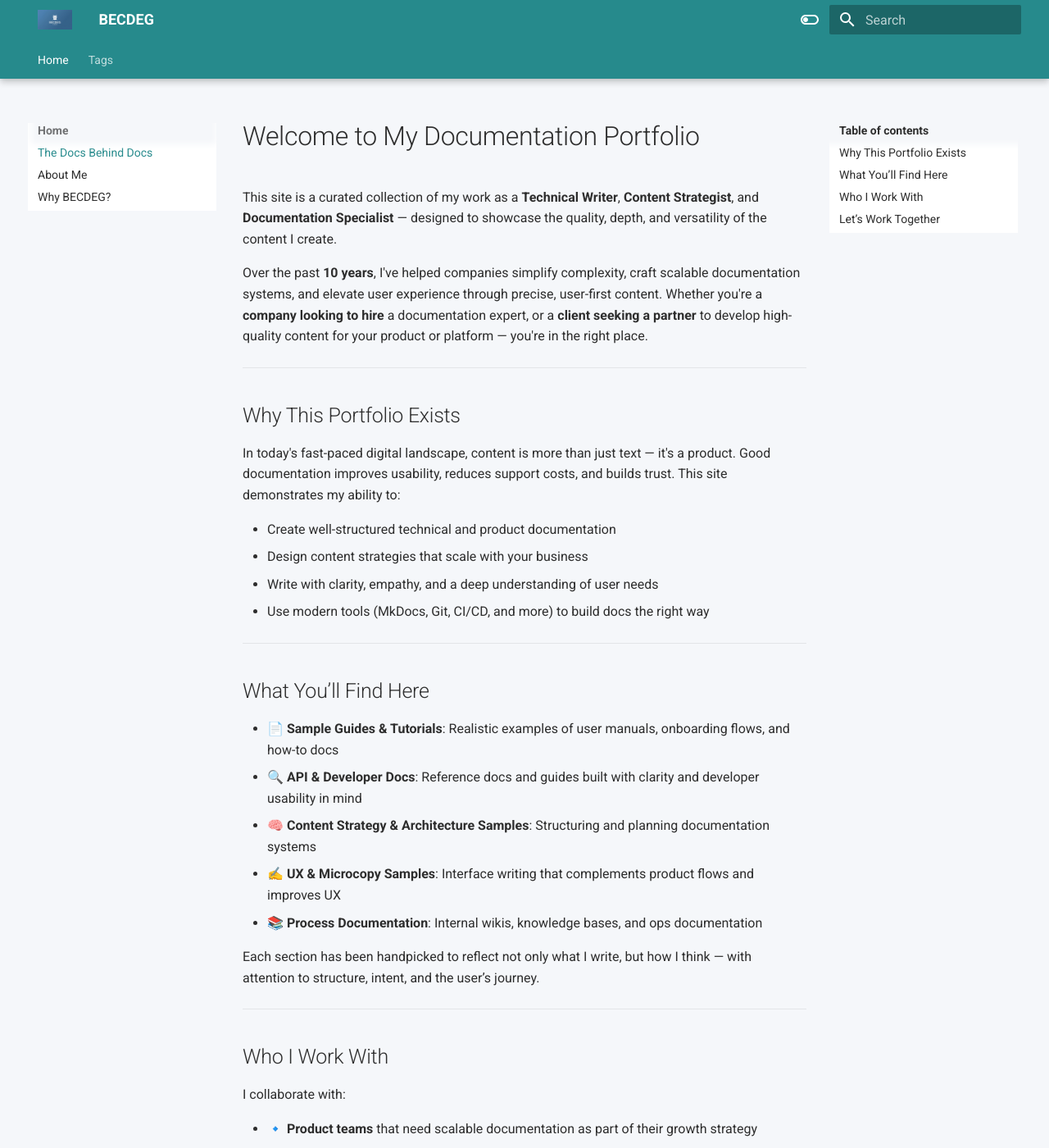
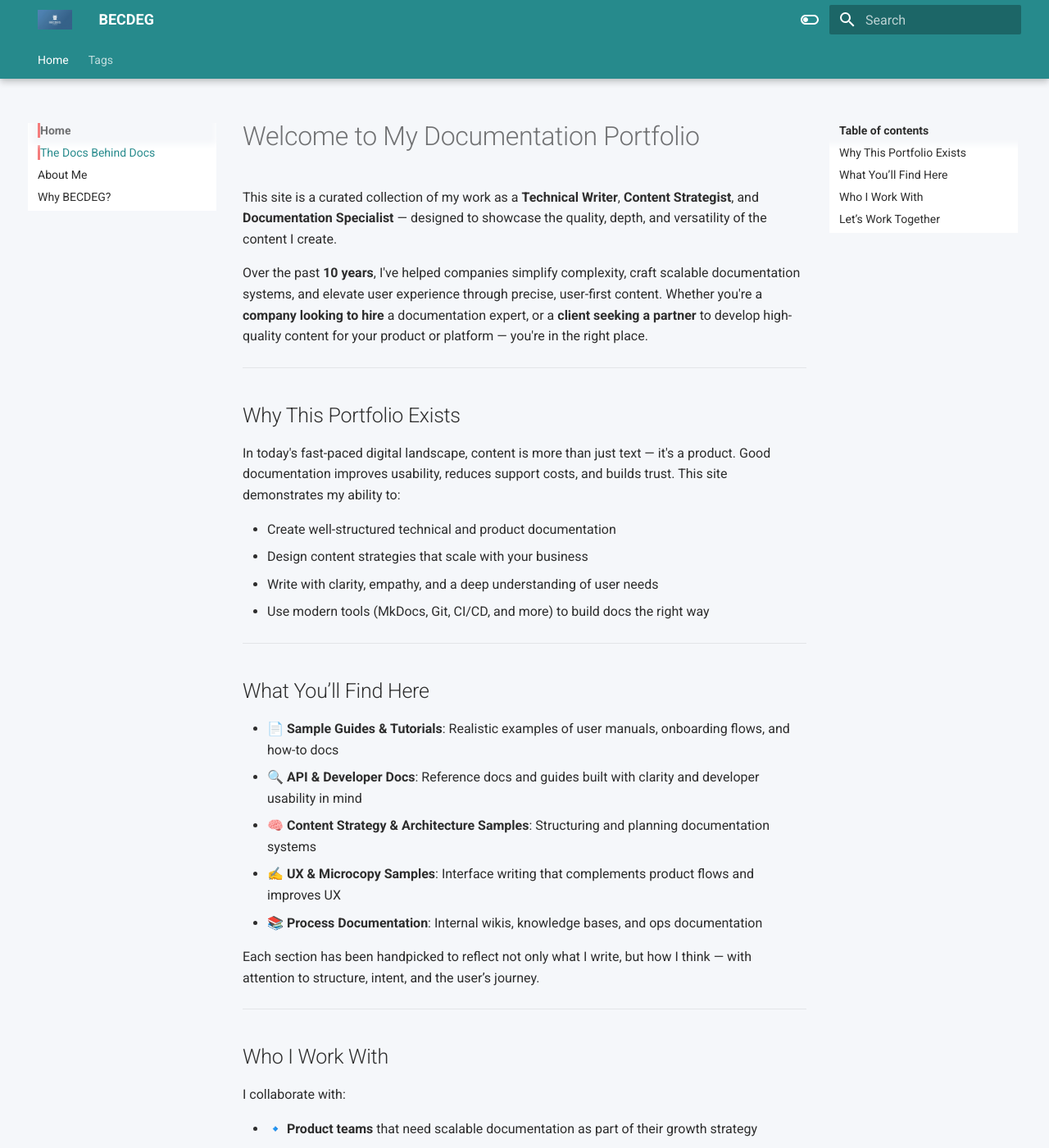
Before and after one commit to harshkanth/Becdeg-docs, an MkDocs documentation site: the page built from docs/index.md, in a window 1280 px wide and 1400 px high. Shown: the whole window at 82% size. Built offline with MkDocs 1.6.1 and Material for MkDocs 9.7.7, drawn with Linux system fonts in a browser that asks for light colours.

Commit message:
color changes

```diff
--- a/docs/extra.css
+++ b/docs/extra.css
@@ -2,61 +2,63 @@
    Light Mode Custom Colors
 ================================== */
 [data-md-color-scheme="Light"] {
-    --md-primary-fg-color: #268A8C; /* Ocean Teal */
+    --md-primary-fg-color: #268A8C;  /* Ocean Teal */
     --md-primary-fg-color--light: #4FB8B2;
     --md-primary-fg-color--dark: #1D5E60;
 
-    --md-accent-fg-color: #F47C7C; /* Dusty Coral */
+    --md-accent-fg-color: #F47C7C;  /* Dusty Coral */
 
-    --md-default-bg-color: #F5F7FA; /* Mist White */
-    --md-default-fg-color: #33373A; /* Deep Slate */
-    --md-typeset-color: #2D2D2D; /* Body Text */
+    --md-default-bg-color: #F5F7FA; /* Light background */
+    --md-default-fg-color: #33373A;
+    --md-typeset-color: #2D2D2D;
 
-    --md-footer-bg-color: #EBECF0; /* Soft Lilac Grey */
+    --md-footer-bg-color: #EBECF0;
     --md-footer-fg-color: #333;
 
     --md-typeset-a-color: #268A8C;
     --md-typeset-a-hover-color: #F47C7C;
 
-    --md-code-bg-color: #2D3142; /* Subtle Navy */
-    --md-code-fg-color: #A8E6CF; /* Seafoam Green */
+    --md-code-bg-color: #2D3142;
+    --md-code-fg-color: #A8E6CF;
 
-    --md-typeset-table-color: #1E1E2E;
+    --md-typeset-table-color: #E5E7EB;
   }
 
-  /* Navigation Menus */
+  /* Navigation Menus - Light */
   .md-nav {
     background-color: #FFFFFF;
     color: #2D2D2D;
   }
-  .md-nav__title, .md-nav__link {
+  .md-nav__title,
+  .md-nav__link {
     color: #2D2D2D;
   }
   .md-nav__link:hover {
     color: #F47C7C;
   }
 
-  /* ====== DARK MODE COLORS ====== */
-  [data-md-color-scheme="slate"] {
+  /* ===== DARK MODE COLORS ===== */
+  [data-md-color-scheme="dark"] {}
     --md-primary-fg-color: #268A8C;
     --md-accent-fg-color: #F47C7C;
 
-    --md-default-bg-color: #1E1E2E; /* Rich Charcoal */
-    --md-default-fg-color: #E0E0E0; /* Pale Silver */
+    --md-default-bg-color: #000000; /* True black background */
+    --md-default-fg-color: #E0E0E0;
     --md-typeset-color: #D1D1D1;
 
-    --md-footer-bg-color: #2D3142;
+    --md-footer-bg-color: #111111;
     --md-footer-fg-color: #E0E0E0;
 
     --md-typeset-a-color: #A8E6CF;
     --md-typeset-a-hover-color: #F47C7C;
 
-    --md-code-bg-color: #2A2D3E;
+    --md-code-bg-color: #1A1A1A;
     --md-code-fg-color: #A8E6CF;
 
-    --md-typeset-table-color: #3A3A3A;
+    --md-typeset-table-color: #222222;
   }
 
+  /* Typography */
   .md-typeset h1,
   .md-typeset h2,
   .md-typeset h3,
@@ -65,6 +67,7 @@
     color: var(--md-typeset-color);
   }
 
+  /* Header styling */
   .md-header {
     background-color: var(--md-primary-fg-color);
     color: white;
@@ -74,3 +77,10 @@
   .md-search__input {
     color: white;
   }
+
+  /* Sidebar hover effect */
+  .md-nav__link:hover,
+  .md-nav__item--active > .md-nav__link {
+    background-color: rgba(255, 255, 255, 0.05);
+    border-left: 3px solid var(--md-accent-fg-color);
+  }
```
